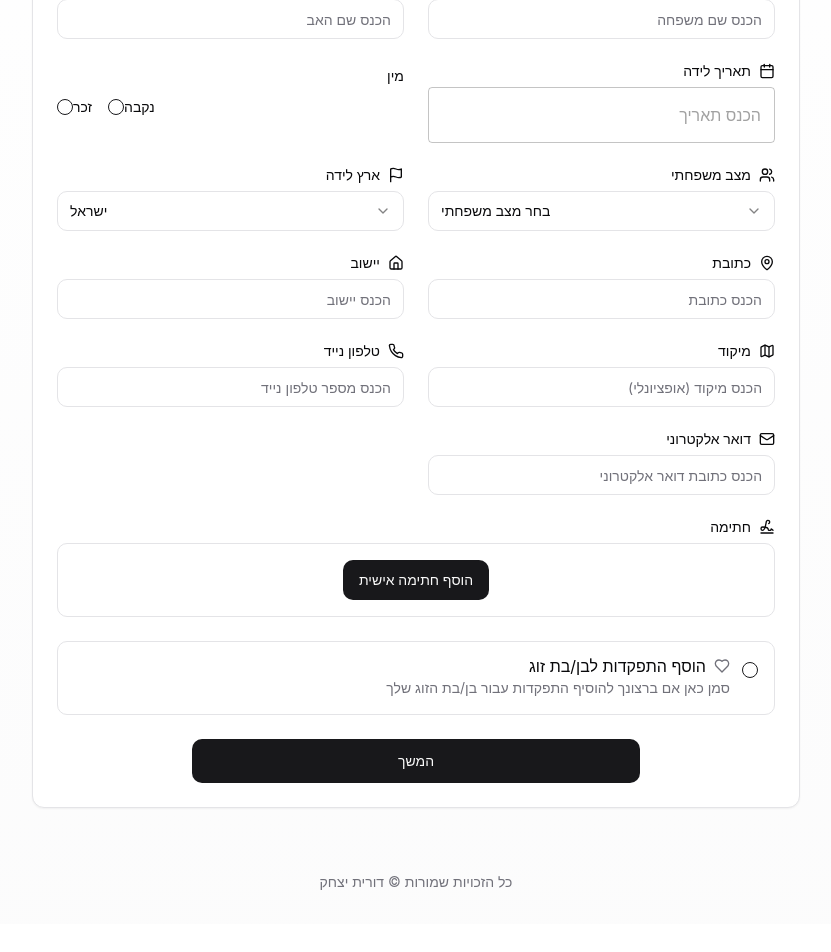
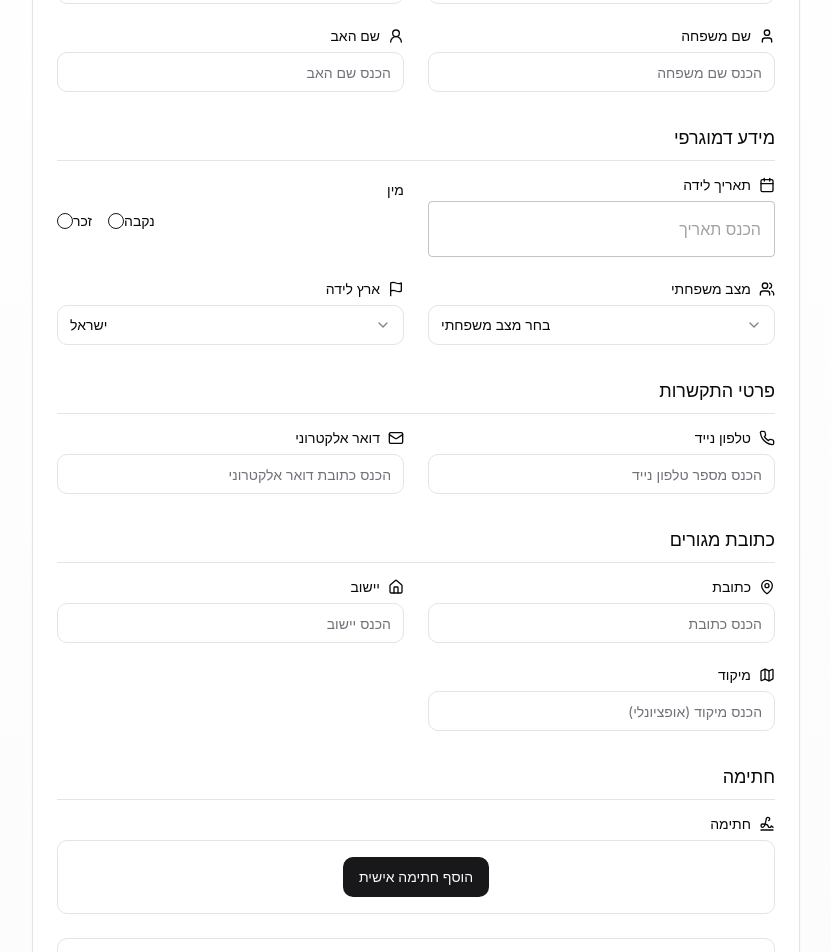
Before and after one commit to mzmorgil/meirim-likud-form, a React (Vite) app: page / in a window 1280 px wide. Shown: the part 400-1352 px from the top of the page, without its empty margins (224-1055 px from the left). Before the commit the page ends 1324 px from the top, so only its background shows below. Built offline with nearby package versions, Linux system fonts and the light colour scheme.

Commit message:
Refactor: Order form fields by category
Organize the input form fields into logical categories for better user experience.

```diff
--- a/src/components/PersonalInfoForm.tsx
+++ b/src/components/PersonalInfoForm.tsx
@@ -1,5 +1,5 @@
 
-import React, { useState, useRef, useEffect, useCallback } from 'react';
+import React, { useState, useRef } from 'react';
 import { Button } from '@/components/ui/button';
 import { Input } from '@/components/ui/input';
 import { FormControl, FormField, FormItem, FormLabel, FormMessage } from '@/components/ui/form';
@@ -7,7 +7,6 @@ import { Select, SelectContent, SelectItem, SelectTrigger, SelectValue } from '@
 import { RadioGroup, RadioGroupItem } from '@/components/ui/radio-group';
 import HebrewDatePicker from '@/components/HebrewDatePicker';
 import { Dialog, DialogContent, DialogDescription, DialogHeader, DialogTitle } from '@/components/ui/dialog';
-import { z } from 'zod';
 import { Control } from 'react-hook-form';
 import { Hash, User, UserRound, Calendar as CalendarIcon, Flag, Mail, Phone, Signature, Users, MapPin, Home, Map } from 'lucide-react';
 import SignatureCanvas from 'react-signature-canvas';
@@ -85,6 +84,10 @@ const PersonalInfoForm: React.FC<PersonalInfoFormProps> = ({
     formPrefix ? `${formPrefix}.${name}` : name;
 
   return (
+    <div className="space-y-8">
+      {/* Personal Identification Section */}
+      <div>
+        <h3 className="text-lg font-medium mb-4 pb-2 border-b">פרטים אישיים</h3>
         <div className="grid grid-cols-1 md:grid-cols-2 gap-6">
           <FormField
             control={control}
@@ -179,7 +182,13 @@ const PersonalInfoForm: React.FC<PersonalInfoFormProps> = ({
               </FormItem>
             )}
           />
+        </div>
+      </div>
 
+      {/* Demographic Information Section */}
+      <div>
+        <h3 className="text-lg font-medium mb-4 pb-2 border-b">מידע דמוגרפי</h3>
+        <div className="grid grid-cols-1 md:grid-cols-2 gap-6">
           <FormField
             control={control}
             name={getFieldName("birthDate")}
@@ -328,9 +337,68 @@ const PersonalInfoForm: React.FC<PersonalInfoFormProps> = ({
               )}
             />
           )}
+        </div>
+      </div>
 
+      {/* Contact Information Section */}
+      <div>
+        <h3 className="text-lg font-medium mb-4 pb-2 border-b">פרטי התקשרות</h3>
+        <div className="grid grid-cols-1 md:grid-cols-2 gap-6">
+          <FormField
+            control={control}
+            name={getFieldName("mobile")}
+            render={({ field }) => (
+              <FormItem>
+                <FormLabel className="flex items-center gap-2">
+                  <Phone className="h-4 w-4" />
+                  טלפון נייד
+                </FormLabel>
+                <FormControl>
+                  <Input
+                    placeholder="הכנס מספר טלפון נייד"
+                    {...field}
+                    className="transition-all focus:ring-2 text-right"
+                    disabled={isLoading}
+                    dir="rtl"
+                    type="tel"
+                  />
+                </FormControl>
+                <FormMessage />
+              </FormItem>
+            )}
+          />
+
+          <FormField
+            control={control}
+            name={getFieldName("email")}
+            render={({ field }) => (
+              <FormItem>
+                <FormLabel className="flex items-center gap-2">
+                  <Mail className="h-4 w-4" />
+                  דואר אלקטרוני
+                </FormLabel>
+                <FormControl>
+                  <Input
+                    placeholder="הכנס כתובת דואר אלקטרוני"
+                    {...field}
+                    className="transition-all focus:ring-2 text-right"
+                    disabled={isLoading}
+                    dir="rtl"
+                    type="email"
+                  />
+                </FormControl>
+                <FormMessage />
+              </FormItem>
+            )}
+          />
+        </div>
+      </div>
+
+      {/* Address Section - Only show if includeAddressFields is true */}
       {includeAddressFields && (
-        <>
+        <div>
+          <h3 className="text-lg font-medium mb-4 pb-2 border-b">כתובת מגורים</h3>
+          <div className="grid grid-cols-1 md:grid-cols-2 gap-6">
             <FormField
               control={control}
               name={getFieldName("address")}
@@ -399,57 +467,14 @@ const PersonalInfoForm: React.FC<PersonalInfoFormProps> = ({
                 </FormItem>
               )}
             />
-        </>
+          </div>
+        </div>
       )}
 
-      <FormField
-        control={control}
-        name={getFieldName("mobile")}
-        render={({ field }) => (
-          <FormItem>
-            <FormLabel className="flex items-center gap-2">
-              <Phone className="h-4 w-4" />
-              טלפון נייד
-            </FormLabel>
-            <FormControl>
-              <Input
-                placeholder="הכנס מספר טלפון נייד"
-                {...field}
-                className="transition-all focus:ring-2 text-right"
-                disabled={isLoading}
-                dir="rtl"
-                type="tel"
-              />
-            </FormControl>
-            <FormMessage />
-          </FormItem>
-        )}
-      />
-
-      <FormField
-        control={control}
-        name={getFieldName("email")}
-        render={({ field }) => (
-          <FormItem>
-            <FormLabel className="flex items-center gap-2">
-              <Mail className="h-4 w-4" />
-              דואר אלקטרוני
-            </FormLabel>
-            <FormControl>
-              <Input
-                placeholder="הכנס כתובת דואר אלקטרוני"
-                {...field}
-                className="transition-all focus:ring-2 text-right"
-                disabled={isLoading}
-                dir="rtl"
-                type="email"
-              />
-            </FormControl>
-            <FormMessage />
-          </FormItem>
-        )}
-      />
-
+      {/* Signature Section */}
+      <div>
+        <h3 className="text-lg font-medium mb-4 pb-2 border-b">חתימה</h3>
+        <div className="grid grid-cols-1 gap-6">
           <FormField
             control={control}
             name={getFieldName("signature")}
@@ -538,6 +563,8 @@ const PersonalInfoForm: React.FC<PersonalInfoFormProps> = ({
             )}
           />
         </div>
+      </div>
+    </div>
   );
 };
 
```
Lines whose indentation alone changed are shown as unchanged.
